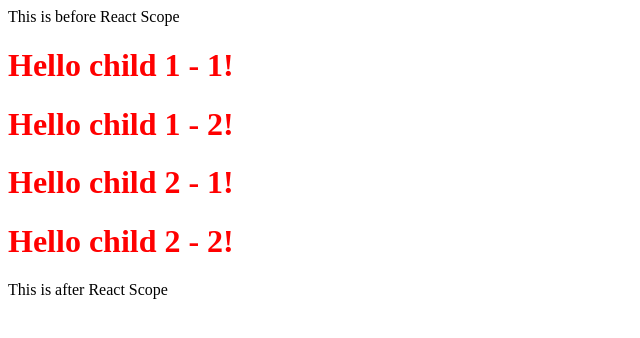
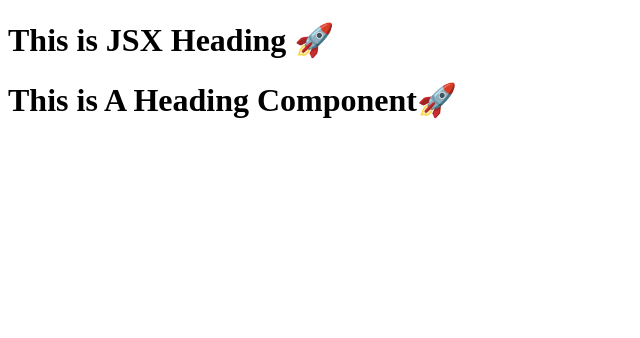
Before and after one commit to rohitomar91/namaste-react, a React (Vite) app: page / in a window 1280 px wide. Shown: the top 338 px of the page, without its empty margins (0-640 px from the left). Built offline with nearby package versions, Linux system fonts and the light colour scheme.

Commit message:
Episode 03

```diff
--- a/App.js
+++ b/App.js
@@ -1,33 +1,23 @@
 import React from "react";
 import ReactDOM from "react-dom/client";
 
-const content = React.createElement("div", { id: "parent" }, [
-  React.createElement("div", { id: "child1", key: "child1" }, [
-    React.createElement(
-      "h1",
-      { id: "heading", key: "1" },
-      "Hello child 1 - 1! "
-    ),
-    React.createElement(
-      "h1",
-      { id: "heading", key: "2" },
-      "Hello child 1 - 2!"
-    ),
-  ]),
-  React.createElement("div", { id: "child2", key: "child2" }, [
-    React.createElement(
-      "h1",
-      { id: "heading", key: "1" },
-      "Hello child 2 - 1!"
-    ),
-    React.createElement(
-      "h1",
-      { id: "heading", key: "2" },
-      "Hello child 2 - 2!"
-    ),
-  ]),
-]);
+const Title = () => (
+  <h1 className="head" tabIndex="5">
+    This is JSX Heading 🚀
+  </h1>
+);
+
+const HeadingComponent = () => (
+  // <> </> know as React Fragments
+  // We can write it like this also <React.Fragment></React.Fragment>
+  <>
+    <div className="container">
+      <Title />
+      <h1 className="heading">This is A Heading Component🚀</h1>
+    </div>
+    <div className="container-2"></div>
+  </>
+);
 
 const root = ReactDOM.createRoot(document.getElementById("root"));
-
-root.render(content);
+root.render(<HeadingComponent />);
--- a/index.html
+++ b/index.html
@@ -10,10 +10,9 @@
 </head>
 
 <body>
-    <div>This is before React Scope</div>
     <div id="root">
+        <h1>Not rendered</h1>
     </div>
-    <div>This is after React Scope</div>
 
     <script type="module" src="./App.js">
     </script>
--- a/package.json
+++ b/package.json
@@ -3,6 +3,8 @@
   "version": "1.0.0",
   "description": "Learning react basics",
   "scripts": {
+    "start": "parcel index.html",
+    "build": "parcel build index.html",
     "test": "jest"
   },
   "repository": {
@@ -28,6 +30,6 @@
     "react-dom": "^18.2.0"
   },
   "browserslist": [
-    "last 3 version"
+    "last 2 version"
   ]
 }
```
